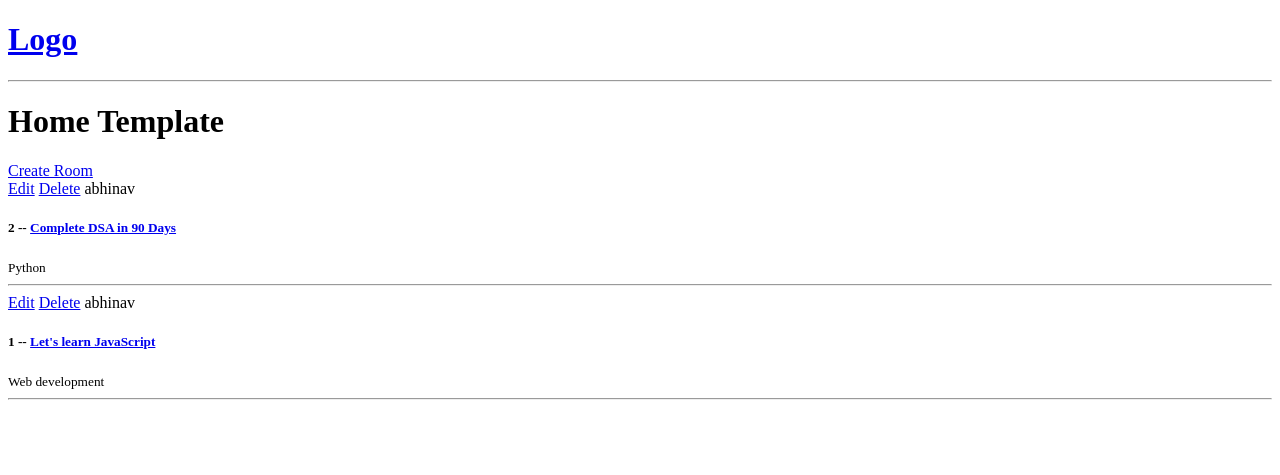
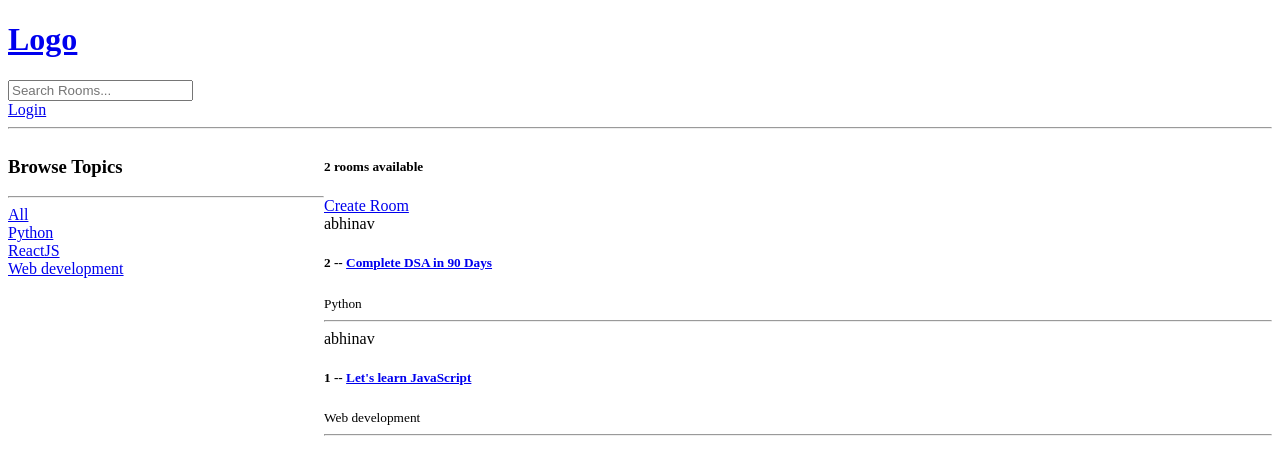
Before and after one commit to Abhinav158/Skillcept, a Django app: page / in a window 1280 px wide. Shown: the top 475 px of the page. Run offline with Django 4.2, Linux system fonts and the light colour scheme; data comes from the database, SQL or seed files in the repository; both versions use the stored data as it was after the commit.

Commit message:
user authentication including login and register page

```diff
--- a/base/templates/base/home.html
+++ b/base/templates/base/home.html
@@ -1,16 +1,43 @@
 {% extends 'main.html' %}
 
 {% block content %}
+<style>
+    .home-container{
+        display: grid;
+        grid-template-columns: 1fr 3fr;
+    }
+</style>
 
-<h1> Home Template </h1>
+
+<div class="home-container">
+
+    <!-- Sidebar div block -->
+    <div>
+        <h3>Browse Topics</h3>
+        <hr>
 
         <div>
+            <a href="{% url 'home' %}">All</a>
+        </div>
+
+        {% for topic in topics %}
+            <div>
+                <a href="{% url 'home' %}?q={{topic.name}}">{{topic.name}}</a>
+            </div>
+        {% endfor %}
+    </div>
+
+    <div>
+
+        <h5>{{room_count}} rooms available</h5>
         <a href="{% url 'create-room' %}"> Create Room </a>
         <div>
             {% for room in rooms %}
                 <div>
+                    {% if request.user == room.host %}
                     <a href="{% url 'update-room' room.id %}">Edit</a>
                     <a href="{% url 'delete-room' room.id %}">Delete</a>
+                    {% endif %}
                     <span>{{room.host.username}}</span>
                     <h5>{{room.id}} -- <a href="{% url 'room' room.id %}">{{room.name}}</a></h5>
                     <small>{{room.topic.name}}</small>
@@ -20,4 +47,6 @@
         </div>
     </div>
 
+</div>
+
 {% endblock %}
--- a/base/urls.py
+++ b/base/urls.py
@@ -3,6 +3,10 @@ from django.urls import path
 from . import views
 
 urlpatterns = [
+    path('login/', views.loginPage, name='login'),
+    path('logout/', views.logoutUser, name='logout'),
+    path('register/', views.registerPage, name='register'),
+
     path('', views.home, name='home'),
     path('room/<str:pk>/', views.room, name='room'),
     path('create-room/', views.createRoom, name='create-room'),
--- a/base/views.py
+++ b/base/views.py
@@ -1,14 +1,83 @@
 from django.shortcuts import render, redirect
-from .models import Room
+from django.http import HttpResponse
+from django.contrib import messages
+from django.contrib.auth.decorators import login_required
+from django.contrib.auth.models import User
+from django.contrib.auth import authenticate, login, logout
+from django.contrib.auth.forms import UserCreationForm
+from django.db.models import Q
+
+from .models import Room, Topic
 from .forms import RoomForm
 # The request parameter tells us what kind of data is going to be passed in to the backend by the user
 
+def loginPage(request):
+
+    page = 'login'
+
+    # If a user has already logged in, he should not be able to visit the login page
+    # Send him back to the Home page
+    if request.user.is_authenticated:
+        return redirect ('home')
+
+    if request.method == 'POST':
+        username = request.POST.get('username').lower()
+        password = request.POST.get('password')
+
+        # Make sure that the user exists
+        try:
+            user = User.objects.get(username=username)
+        except:
+            messages.error(request, 'User does not exist')
+
+        # Gives an error or given a user object that matches the credentials
+        user = authenticate(request, username=username, password=password)
+
+        if user is not None:
+            # Go ahead and login this user - add the session in the db and user is logged in
+            login(request, user)
+            return redirect ('home')
+        else:
+            messages.error(request, 'Username OR Password does not exist')
+
+
+    context = {'page': page}
+    return render(request, 'base/login.html', context)
+
+def logoutUser(request):
+    logout(request)
+    return redirect('home')
+
+def registerPage(request):
+    form = UserCreationForm()
+
+    if request.method == 'POST':
+        form = UserCreationForm(request.POST)
+        if form.is_valid():
+            user = form.save(commit=False)
+            # Form Validation - correct everything the user has entered before submitting
+            user.username = user.username.lower()
+            user.save()
+            # Login the user who just registered
+            login(request, user)
+            return redirect('home')
+        # Error occured
+        else:
+            messages.error(request, 'An Error occurred during Registration')
+
+    context = {'form': form}
+    return render(request, 'base/login.html', context)
+
 def home(request):
 
-    # Give us all rooms in the database
-    rooms = Room.objects.all()
+    # Search functionality implementation
+    q = request.GET.get('q') if request.GET.get('q') != None else ''
+    rooms = Room.objects.filter(Q(topic__name__icontains=q) | Q(name__icontains=q) | Q(description__icontains=q))
 
-    context = {'rooms': rooms}
+    topics = Topic.objects.all()
+    room_count = rooms.count()
+
+    context = {'rooms': rooms, 'topics': topics, 'room_count': room_count}
     return render(request, 'base/home.html', context)
 
 
@@ -17,7 +86,10 @@ def room(request, pk):
     context = {'room': room}
     return render(request, 'base/room.html', context)
 
-
+# We want to remove the Create Room option if the user has not logged in
+# Redirect user to Login page incase he has not yet logged in
+# Apply the same to Room Update and Delete functionality
+@login_required(login_url='login')
 def createRoom(request):
     form = RoomForm()
 
@@ -31,10 +103,13 @@ def createRoom(request):
     context = {'form': form}
     return render(request, 'base/room_form.html', context)
 
-
+@login_required(login_url='login')
 def updateRoom(request, pk):
     room = Room.objects.get(id=pk)
     form = RoomForm(instance=room)
+
+    if request.user != room.host:
+        return HttpResponse('You are not allowed here!')
 
     if request.method == 'POST':
         form = RoomForm(request.POST, instance=room)
@@ -45,9 +120,12 @@ def updateRoom(request, pk):
     context = {'form': form}
     return render(request, 'base/room_form.html', context)
 
-
+@login_required(login_url='login')
 def deleteRoom(request, pk):
     room = Room.objects.get(id=pk)
+
+    if request.user != room.host:
+        return HttpResponse('You are not allowed here!')
 
     if request.method == 'POST':
         room.delete()
--- a/templates/main.html
+++ b/templates/main.html
@@ -9,6 +9,15 @@
 <body>
     {% include 'navbar.html' %}
 
+    <!-- Flash messages in Django -->
+    {% if messages %}
+        <ul class="messages">
+        {% for message in messages %}
+            <li>{{ message }}</li>
+        {% endfor %}
+        </ul>
+    {% endif %}
+
     {% block content %}
 
     {% endblock %}
--- a/templates/navbar.html
+++ b/templates/navbar.html
@@ -2,4 +2,16 @@
     <h1> Logo </h1>
 </a>
 
+
+<form method="GET" action="{% url 'home' %}">
+    <input type="text" name="q" placeholder="Search Rooms..." />
+</form>
+
+<!-- If the user has already logged in, give option to logout -->
+{% if request.user.is_authenticated %}
+<p>Hello {{request.user}}</p>
+<a href="{% url 'logout' %}">Logout</a>
+{% else %}
+<a href="{% url 'login' %}">Login</a>
+{% endif %}
 <hr>
```
Also changed, not shown: base/templates/base/login.html (added, +40 -0 lines), db.sqlite3. Lines whose indentation alone changed are shown as unchanged.
